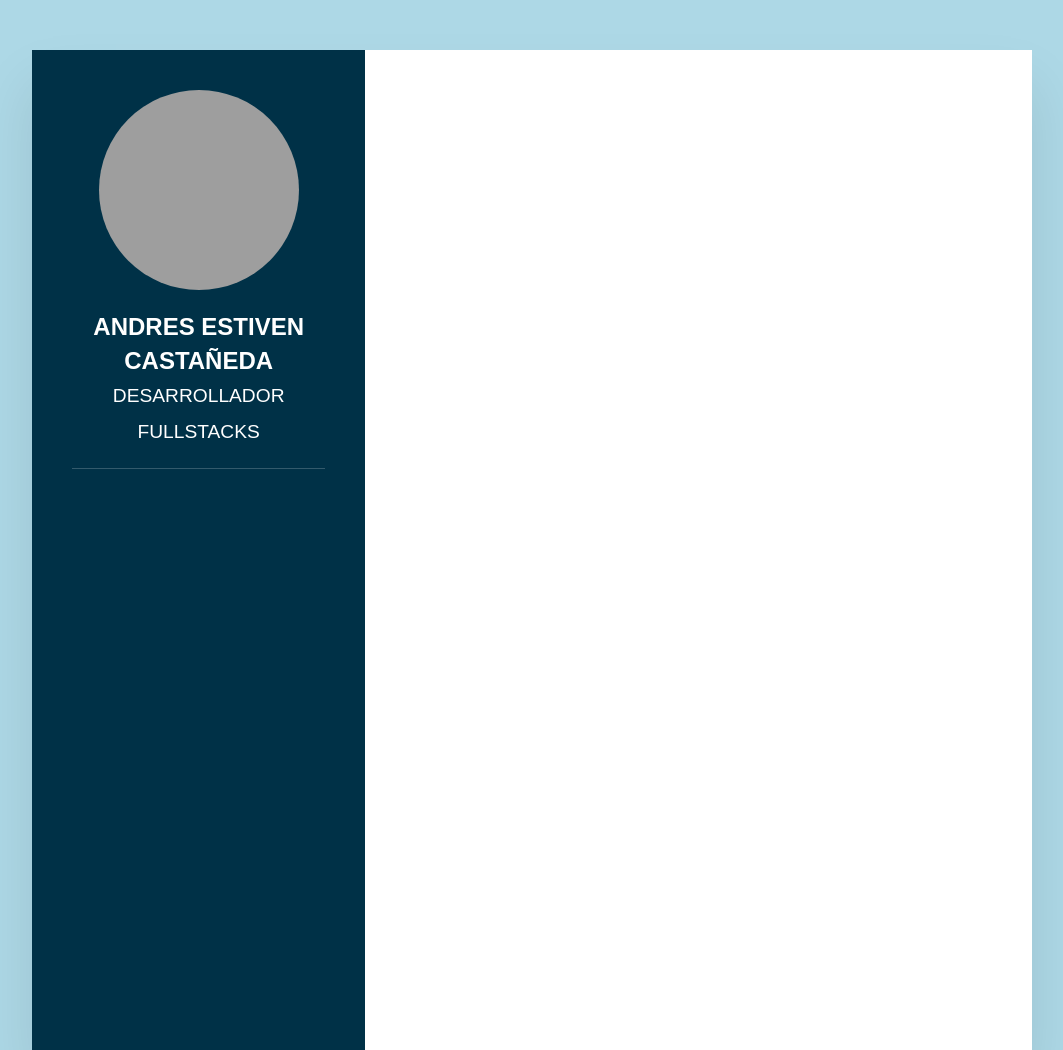
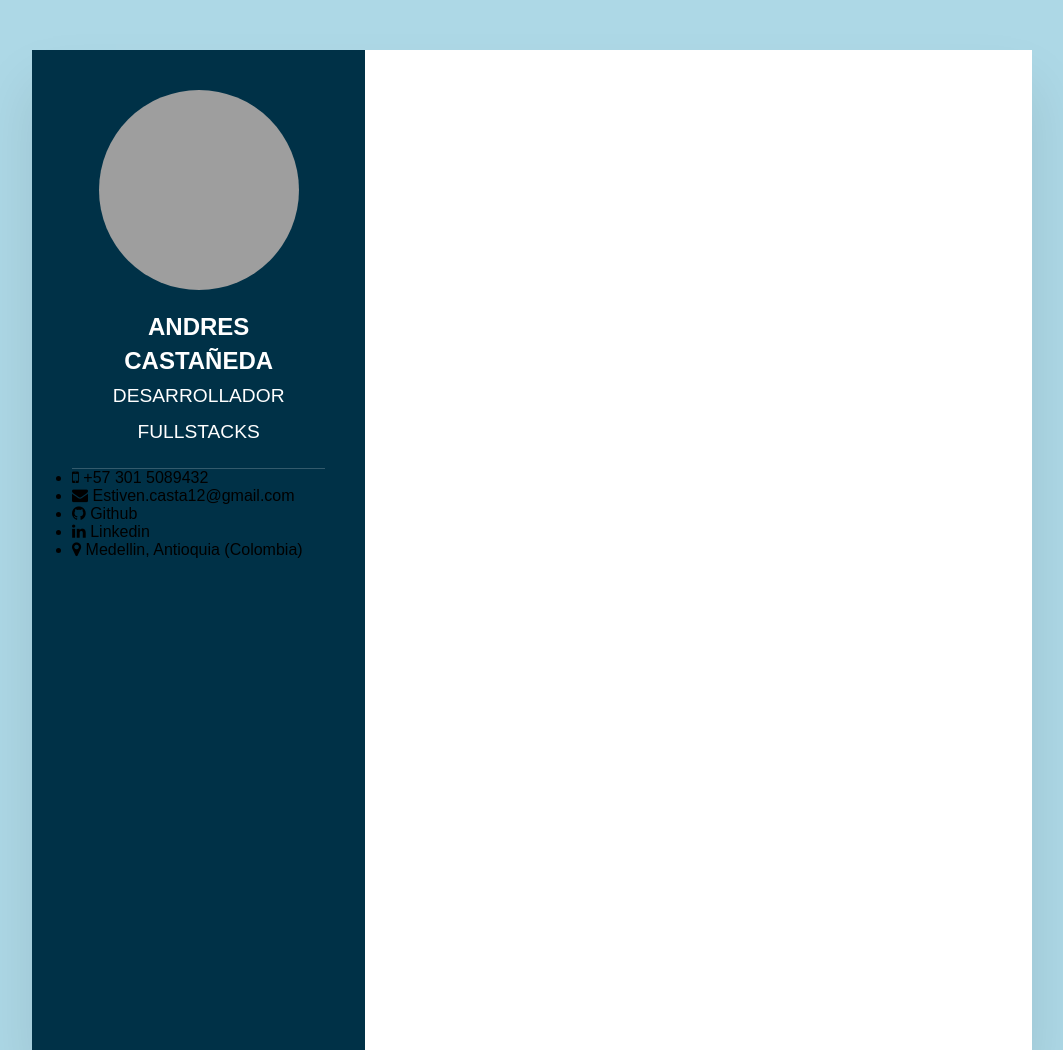
Before and after one commit to andres607/HVcss, a plain HTML site: page index.html in a window 1280 px wide. Shown: the top 1050 px of the page, without its empty margins (108-1171 px from the left). Drawn offline with Linux system fonts and the light colour scheme; grey boxes are pictures that could not be loaded.

Commit message:
Se agrega informacion general

```diff
--- a/index.html
+++ b/index.html
@@ -5,6 +5,7 @@
     <meta http-equiv="X-UA-Compatible" content="IE=edge" />
     <meta name="viewport" content="width=device-width, initial-scale=1.0" />
     <title>Hoja de vida</title>
+    <link rel="stylesheet" href="https://cdnjs.cloudflare.com/ajax/libs/font-awesome/4.7.0/css/font-awesome.css" integrity="sha512-5A8nwdMOWrSz20fDsjczgUidUBR8liPYU+WymTZP1lmY9G6Oc7HlZv156XqnsgNUzTyMefFTcsFH/tnJE/+xBg==" crossorigin="anonymous" referrerpolicy="no-referrer" />
     <link rel="stylesheet" type="text/css" href="style.css">
   </head>
   <body>
@@ -14,8 +15,34 @@
             <div class="imgBx">
               <img src="https://i.pinimg.com/564x/40/e8/1c/40e81ccc3713287f793bee7132af39b1.jpg">
             </div>
-            <h2>Andres Estiven Castañeda<br><span>Desarrollador Fullstacks</span></h2>
+            <h2>Andres Castañeda<br><span>Desarrollador Fullstacks</span></h2>
           </div>
+
+          <div class="contactInfo">
+            <ul>
+              <li>
+                <span class="icon"><i class="fa fa-mobile" aria-hidden="true"></i></span>
+                <span class="text">+57 301 5089432</span>
+              </li>
+              <li>
+                <span class="icon"><i class="fa fa-envelope" aria-hidden="true"></i></span>
+                <span class="text">Estiven.casta12@gmail.com</span>
+              </li>
+              <li>
+                <span class="icon"><i class="fa fa-github" aria-hidden="true"></i></span>
+                <span class="text">Github</span>
+              </li>
+              <li>
+                <span class="icon"><i class="fa fa-linkedin" aria-hidden="true"></i></span>
+                <span class="text">Linkedin</span>
+              </li>
+              <li>
+                <span class="icon"><i class="fa fa-map-marker" aria-hidden="true"></i></span>
+                <span class="text">Medellin, Antioquia (Colombia)</span>
+              </li>
+            </ul>
+          </div>
+
         </div>
 
         <div class="right_side">
```
